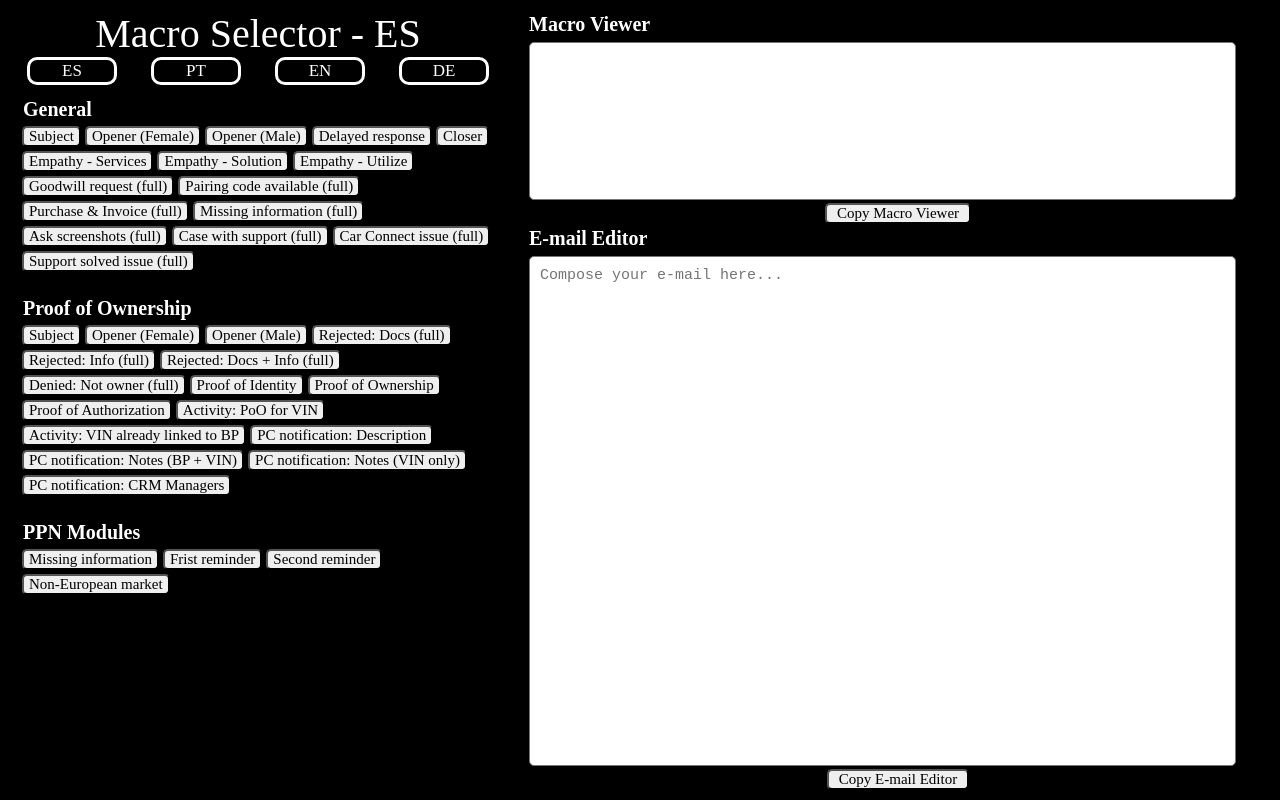
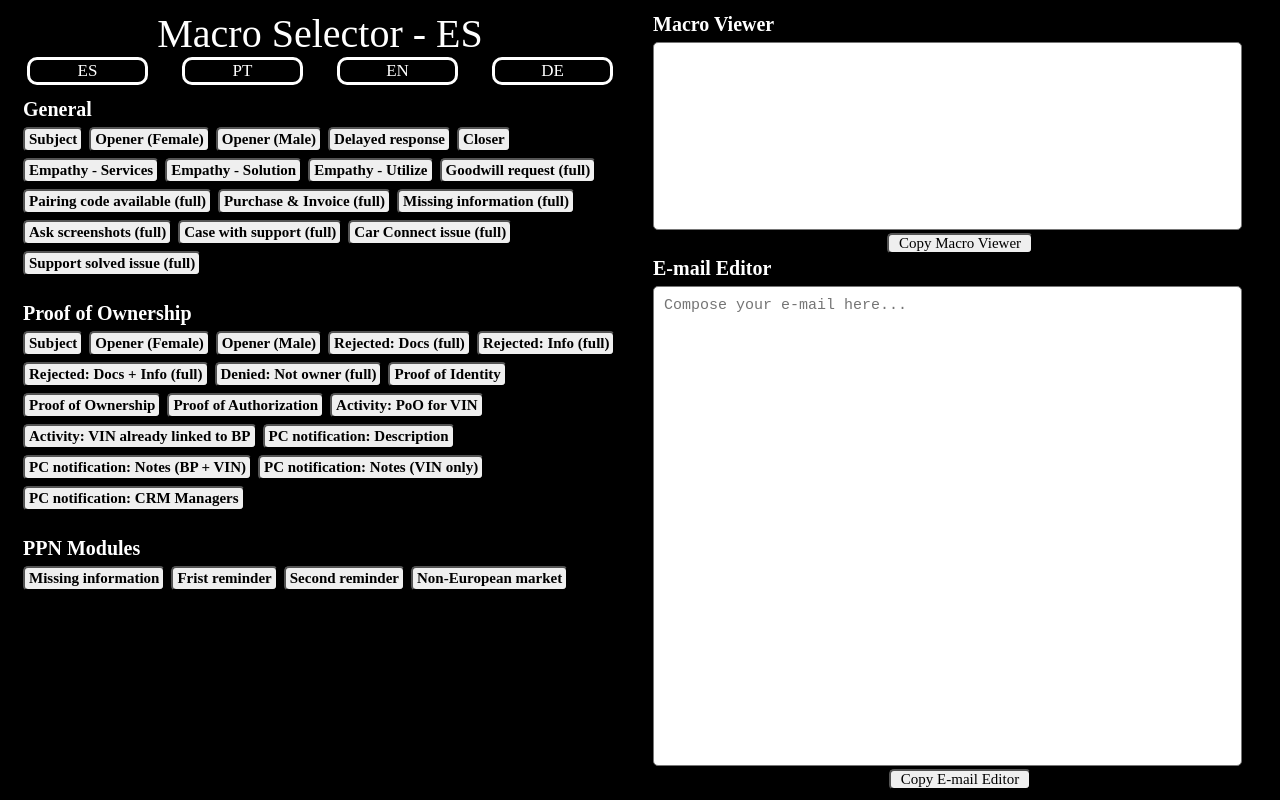
Before and after one commit to mapsalgado92/macro-editor, a React (Create React App) app: page / in a window 1280 px wide. Built offline with nearby package versions, Linux system fonts and the light colour scheme; the HTML template or start-up script is replaced by a standard one; a web font is replaced by a local one.

Commit message:
completed DE PoO macros patch

```diff
--- a/src/App.css
+++ b/src/App.css
@@ -19,7 +19,7 @@
 }
 
 #macro-selector {
-  width: 40%;
+  width: 50%;
   padding: 10px;
   display: flex;
   flex-direction: column;
@@ -48,6 +48,10 @@
   margin: 10px;
 }
 
+.select-wrapper {
+  display: flex;
+  flex-wrap:  wrap;
+}
 
 /*Viewer-Editor*/
 #viewer-editor {
@@ -55,15 +59,19 @@
   flex-direction: column;
   padding: 10px;
   display: flex;
-  width: 60%;
+  width: 50%;
 }
 
 #macro-viewer {
   height: 30%;
+  max-height: 30vh;
+  min-height: 150px;
 }
 
 #editor {
   height: 100%;
+  max-height: 60vh;
+  min-height: 200px;
 }
 
 .copy-button {
--- a/src/SelectButton.css
+++ b/src/SelectButton.css
@@ -1,7 +1,8 @@
 .select-button{
-    margin: 2px;
-    padding: 0px 5px;
+    margin: 3px;
+    padding: 2px 4px;
     font-size: 15px;
+    font-weight: bold;
     font-family: 'Baloo Chettan 2', cursive;
     border-radius: 5px;
 }
```
